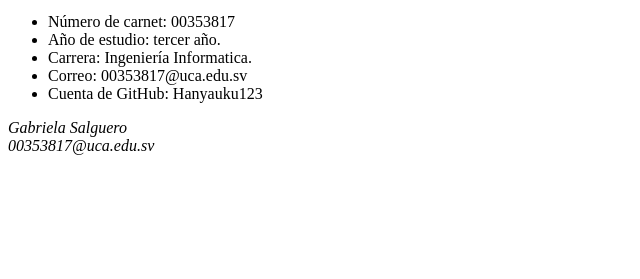
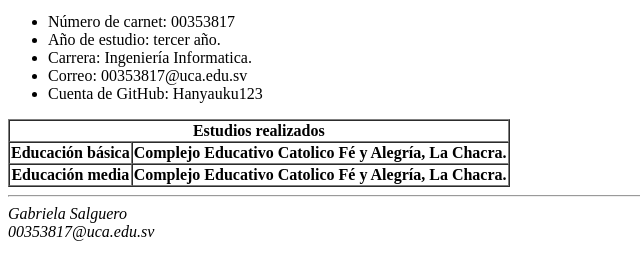
Before and after one commit to Gab97/Portafolio_PW0219_00353817, a plain HTML site: page Tarea1/DatosGenerales.html in a window 1280 px wide. Shown: the part 205-484 px from the top of the page, without its empty margins (0-640 px from the left). Drawn offline with Linux system fonts and the light colour scheme.

Commit message:
Agregando tabla

```diff
--- a/Tarea1/DatosGenerales.html
+++ b/Tarea1/DatosGenerales.html
@@ -32,6 +32,27 @@
         </ul>
     </div>
 
+    <table border="1" cellpading="10" cellspacing="0">
+        <thead>
+            <tr>
+                <th colspan="3">Estudios realizados</th>
+            </tr>
+        </thead>
+
+        <tbody>
+            <tr>
+                <th>Educación básica</th>
+                <th>Complejo Educativo Catolico Fé y Alegría, La Chacra.</th>
+            </tr>
+            <tr>
+                <th>Educación media</th>
+                <th>Complejo Educativo Catolico Fé y Alegría, La Chacra.</th>
+            </tr>
+        </tbody>
+    </table>
+
+    <hr style="color: #0056b2;" />
+
     <footer>
         <address>
             Gabriela Salguero<br>
```
Also changed, not shown: Tarea1/Habilidades.html (+2 -0 lines), Tarea1/Intereses.html (+2 -1 lines).
